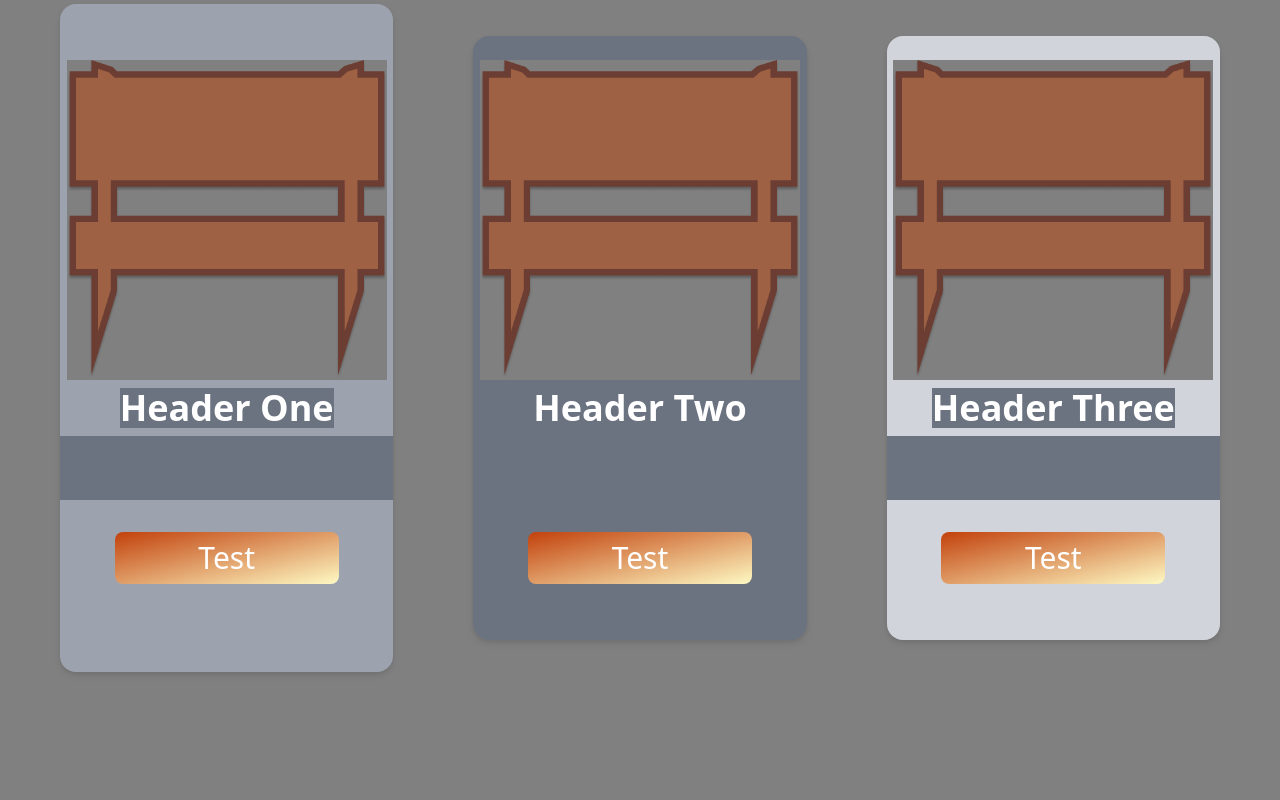
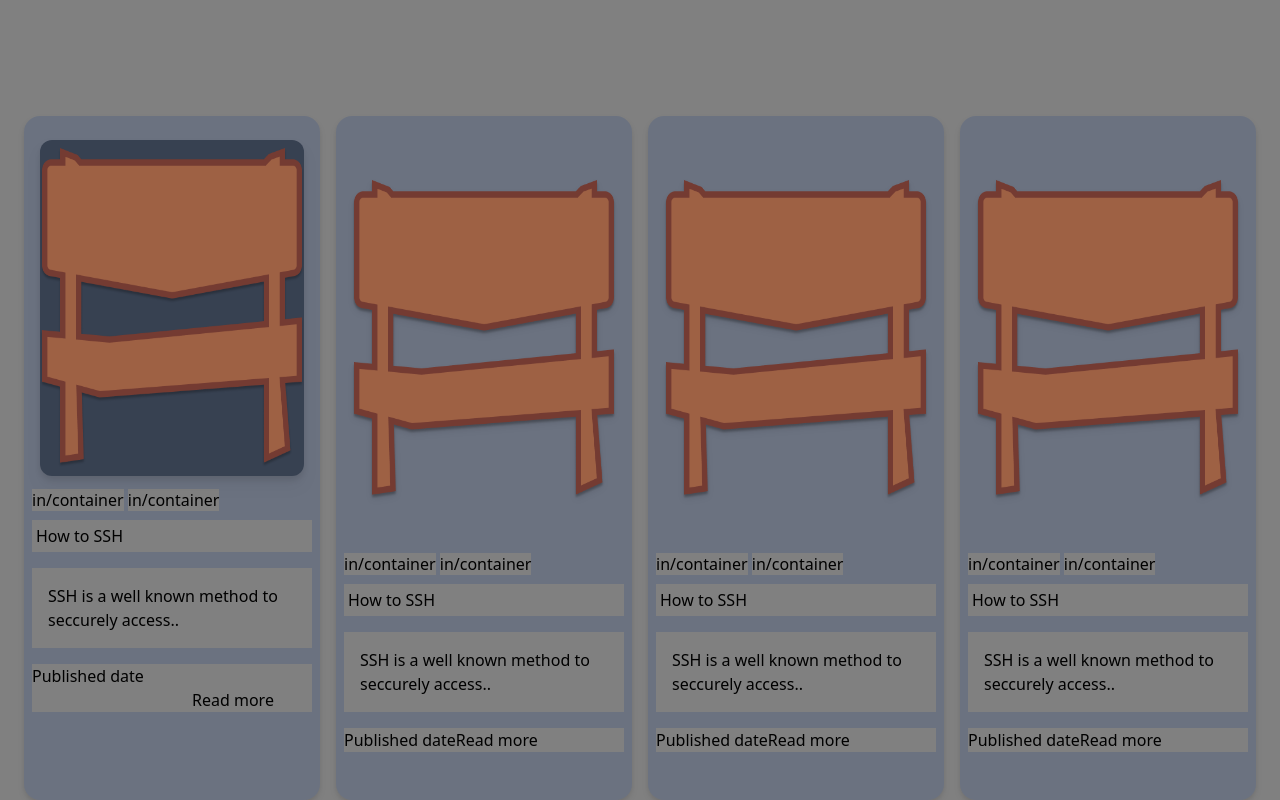
Before and after one commit to FazeNCode/fazencode, a Next.js app: page /components/Board_Comp in a window 1280 px wide. Shown: the top 800 px of the page. Built offline with nearby package versions, Linux system fonts and the light colour scheme.

Commit message:
added information divs for blog, card style

```diff
--- a/src/pages/components/Board_Comp.tsx
+++ b/src/pages/components/Board_Comp.tsx
@@ -5,50 +5,190 @@ const Maple = roughboard.src;
 // Board colors 9E6144 , 8A4525
 function Board_Comp() {
   return (
-    <div>
-      <div className=" mx-8 sm:mx-2 md:mx-2  ">
-        <div className=" max-w-[1240px] py-1 mx-auto grid md:grid-cols-3 sm:grid-cols-3  ">
-          <div className=" bg-gray-400 sm:mx-0 md:mx-2 lg:mx-10 py-1 my-0 flex flex-col justify-center items-center rounded-2xl drop-shadow-md hover:scale-105 duration-500  ">
-            <img src={Maple} alt="My Image" className=" sm:w-80 sm:h-80   " />
-            <h2 className="bg-gray-500 text-4xl my-2 text-white font-bold">
-              Header One
-            </h2>
-            <div className="bg-gray-500 text-white w-full text-center p-8 "></div>
-            <button className="hover:from-teal-600 hover:to-yellow-100 text-3xl text-white bg-gradient-to-br from-orange-700 to-yellow-100 my-8 rounded-lg p-2 w-[20rem] sm:w-[10rem] md:w-[12rem] lg:w-[14rem]">
+    <div className="max-w-[1920px] mx-auto ">
+      {/* Main container */}
+      <div className=" mx-4 my-20 sm:mx-0 md:mx-4 ">
+        {/* Container for board cards */}
+        <div className=" max-w-[1780px] py-1 mx-auto grid sm:grid-cols-2 md:grid-cols-2 lg:grid-cols-3 xl:grid-cols-4  ">
+
+          {/* <button className=" hover:from-teal-600 hover:to-yellow-100 text-1xl
+            black bg-gradient-to-br from-orange-100 to-yellow-100 my rounded-lg p-1 w-[10rem] sm:w-[10rem] md:w-[2rem] lg:w-[6rem]">
               {" "}
               Test
-            </button>
+            </button> */}
+
+
+
+
+
+          <div className=" bg-gray-500 sm:mx-2 md:mx-2 lg:mx-2 py-6 my-8 flex flex-col  items-center rounded-2xl drop-shadow-md ">
+
+            <div className=" bg-gray-700 sm:mx-2 md:mx-2 lg:mx-4 py-2 mx-auto rounded-xl drop-shadow-lg">
+              <img
+                src={Maple}
+                alt="My Image"
+                className=" sm:w-80 sm:h-80 hover:scale-105 duration-500 bg-transparent rounded-xl "
+              />
+            </div>
+
+
+
+            <div className=" bg-transparent w-full p-2 ">
+              <div className="w-full bg-transparent my-1">
+                <span>in/container</span> <span>in/container</span>
+              </div>
+
+              <div className="my-2 p-1">How to SSH</div>
+
+              <div className="my-4 p-4 ">
+                SSH is a well known method to seccurely access..
+              </div>
+
+              <div className="my-4 space-x-40 ">
+                <span>Published date </span>
+                <span className="">
+                  <button>Read more</button>
+                </span>
+              </div>
+            </div>
+
+
+
+
           </div>
 
-          <div className=" bg-gray-500 sm:mx-2 md:mx-2 lg:mx-10 py-6 my-8 flex flex-col justify-center items-center rounded-2xl drop-shadow-md hover:scale-105 duration-500 ">
-            <img src={Maple} alt="My Image" className=" sm:w-80 sm:h-80 " />
-            <h2 className="bg-transparent text-4xl my-2 text-white font-bold">
-              Header Two
-            </h2>
-            <div className="bg-transparent text-white w-full text-center p-8 "></div>
-            <button className=" hover:from-teal-600 hover:to-yellow-100 text-3xl text-white bg-gradient-to-br from-orange-700 to-yellow-100 my-8 rounded-lg p-2 w-[20rem] sm:w-[10rem] md:w-[12rem] lg:w-[14rem]">
-              {" "}
-              Test
-            </button>
+
+
+
+
+
+
+          <div className=" bg-gray-500 sm:mx-2 md:mx-2 lg:mx-2 py-6 my-8 flex flex-col  items-center rounded-2xl drop-shadow-md ">
+            <div className=" bg-transparent sm:mx-2 md:mx-2 lg:mx-4 py-10 flex justify-center rounded-2xl drop-shadow-md ">
+              <img
+                src={Maple}
+                alt="My Image"
+                className=" sm:w-80 sm:h-80 hover:scale-105 duration-500 bg-transparent rounded-xl "
+              />
+            </div>
+
+            <div className=" bg-transparent w-full p-2 ">
+              <div className="w-full bg-transparent my-1">
+                <span>in/container</span> <span>in/container</span>
+              </div>
+
+              <div className="my-2 p-1">How to SSH</div>
+
+              <div className="my-4 p-4 ">
+                SSH is a well known method to seccurely access..
+              </div>
+
+              <div className="my-4 flex ">
+                <span>Published date </span>
+                <span>
+                  {" "}
+                  <button>Read more</button>
+                </span>
+              </div>
+            </div>
           </div>
 
-          <div className=" bg-gray-300 sm:mx-0 md:mx-2 lg:mx-10 py-6 my-8 flex flex-col justify-center items-center rounded-2xl drop-shadow-md hover:scale-105 duration-500  ">
-            <img src={Maple} alt="My Image" className=" sm:w-80 sm:h-80   " />
-            <h2 className=" bg-gray-500 text-4xl my-2 text-white font-bold">
-              Header Three
-            </h2>
-            <div className=" bg-gray-500 text-white w-full text-center p-8 ">
-              {/* <p className=' bg-gray-500  text-4xl text-white font-bold'>$199</p>
-                    <p className=" bg-gray-500 border-b border-b-gray-300 py-2 mx-0 mt-8  ">Test</p>
-                    <p className=" bg-gray-500 border-b border-b-gray-300 py-2 mx-0  ">3 Users Allowed</p>
-                    <p className=" bg-gray-500 border-b border-b-gray-300 py-2 mx-0">Send up to 20GB</p> */}
+          <div className=" bg-gray-500 sm:mx-2 md:mx-2 lg:mx-2 py-6 my-8 flex flex-col  items-center rounded-2xl drop-shadow-md ">
+            <div className=" bg-transparent sm:mx-2 md:mx-2 lg:mx-4 py-10 flex justify-center rounded-2xl drop-shadow-md ">
+              <img
+                src={Maple}
+                alt="My Image"
+                className=" sm:w-80 sm:h-80 hover:scale-105 duration-500 bg-transparent rounded-xl "
+              />
             </div>
-            <button className=" hover:from-teal-600 hover:to-yellow-100 text-3xl text-white bg-gradient-to-br from-orange-700 to-yellow-100 my-8 rounded-lg p-2 w-[20rem] sm:w-[10rem] md:w-[12rem] lg:w-[14rem]">
-              {" "}
-              Test
-            </button>
+
+            <div className=" bg-transparent w-full p-2 ">
+              <div className="w-full bg-transparent my-1">
+                <span>in/container</span> <span>in/container</span>
+              </div>
+
+              <div className="my-2 p-1">How to SSH</div>
+
+              <div className="my-4 p-4 ">
+                SSH is a well known method to seccurely access..
+              </div>
+
+              <div className="my-4 flex ">
+                <span>Published date </span>
+                <span>
+                  {" "}
+                  <button>Read more</button>
+                </span>
+              </div>
+            </div>
           </div>
+
+          <div className=" bg-gray-500 sm:mx-2 md:mx-2 lg:mx-2 py-6 my-8 flex flex-col  items-center rounded-2xl drop-shadow-md ">
+            <div className=" bg-transparent sm:mx-2 md:mx-2 lg:mx-4 py-10 flex justify-center rounded-2xl drop-shadow-md ">
+              <img
+                src={Maple}
+                alt="My Image"
+                className=" sm:w-80 sm:h-80 hover:scale-105 duration-500 bg-transparent rounded-xl "
+              />
+            </div>
+
+            <div className=" bg-transparent w-full p-2 ">
+              <div className="w-full bg-transparent my-1">
+                <span>in/container</span> <span>in/container</span>
+              </div>
+
+              <div className="my-2 p-1">How to SSH</div>
+
+              <div className="my-4 p-4 ">
+                SSH is a well known method to seccurely access..
+              </div>
+
+              <div className="my-4 flex ">
+                <span>Published date </span>
+                <span>
+                  {" "}
+                  <button>Read more</button>
+                </span>
+              </div>
+            </div>
+          </div>
+
+
+
+          <div className=" bg-gray-500 sm:mx-2 md:mx-2 lg:mx-2 py-6 my-8 flex flex-col  items-center rounded-2xl drop-shadow-md ">
+            <div className=" bg-transparent sm:mx-2 md:mx-2 lg:mx-4 py-10 flex justify-center rounded-2xl drop-shadow-md ">
+              <img
+                src={Maple}
+                alt="My Image"
+                className=" sm:w-80 sm:h-80 hover:scale-105 duration-500 bg-transparent rounded-xl "
+              />
+            </div>
+
+            <div className=" bg-transparent w-full p-2 ">
+              <div className="w-full bg-transparent my-1">
+                <span>in/container</span> <span>in/container</span>
+              </div>
+
+              <div className="my-2 p-1">How to SSH</div>
+
+              <div className="my-4 p-4 ">
+                SSH is a well known method to seccurely access..
+              </div>
+
+              <div className="my-4 flex ">
+                <span>Published date </span>
+                <span>
+                  {" "}
+                  <button>Read more</button>
+                </span>
+              </div>
+            </div>
+          </div>
+
+          {/* Container for board cards End */}
         </div>
+
+        {/* Main container End */}
       </div>
     </div>
   );
--- a/src/pages/components/Hamburger_Comp.tsx
+++ b/src/pages/components/Hamburger_Comp.tsx
@@ -119,10 +119,13 @@ function Hamburger_Comp() {
   };
 
   return (
-    <div className="relative flex justify-between max-w-[1440px] items-center mx-auto px-1 py-0">
-      <h1 className="text-4xl text-orange-500 font-bold text-center cursor-pointer">
+    <div className="sticky flex justify-between max-w items-center mx-auto px-4 py-4 bg-gray-400  ">
+
+
+      <h1 className="text-4xl text-orange-500 font-bold text-center cursor-pointer bg-transparent  sticky">
         FNC
       </h1>
+
 
       {/* Header for Desktop Navigation */}
       <ul className="hidden md:flex space-x-4">
@@ -151,7 +154,7 @@ function Hamburger_Comp() {
           />
         ) : (
           <AiOutlineMenu
-            className="top-2 right-1 fixed font-bold text-white bg-transparent z-50"
+            className="top-2 right-1 fixed font-bold text-red-300 bg-transparent z-50"
             size={40}
           />
         )}
@@ -165,16 +168,16 @@ function Hamburger_Comp() {
         >
           <div className="bg-white rounded-lg w-64 p-4">
             <ul className="my-6 uppercase text-center">
-              <li className="text-2xl text-gray-600 border-b border-b-gray-500 tracking-widest py-2">
+              <li className="text-2xl text-gray-600 border-b border-b-gray-500 tracking-widest cursor-pointer py-2">
                 Home
               </li>
-              <li className="text-2xl text-gray-600 border-b border-b-gray-500 tracking-widest py-2">
+              <li className="text-2xl text-gray-600 border-b border-b-gray-500 tracking-widest cursor-pointer py-2">
                 About
               </li>
-              <li className="text-2xl text-gray-600 border-b border-b-gray-500 tracking-widest py-2">
+              <li className="text-2xl text-gray-600 border-b border-b-gray-500 tracking-widest cursor-pointer py-2">
                 Products
               </li>
-              <li className="text-2xl text-gray-600 border-b border-b-gray-500 tracking-widest py-2">
+              <li className="text-2xl text-gray-600 border-b border-b-gray-500 tracking-widest cursor-pointer py-2">
                 Contact
               </li>
             </ul>
```
Also changed, not shown: src/pages/components/Board_Comp.css (added), src/pages/images/roughboard.png.
